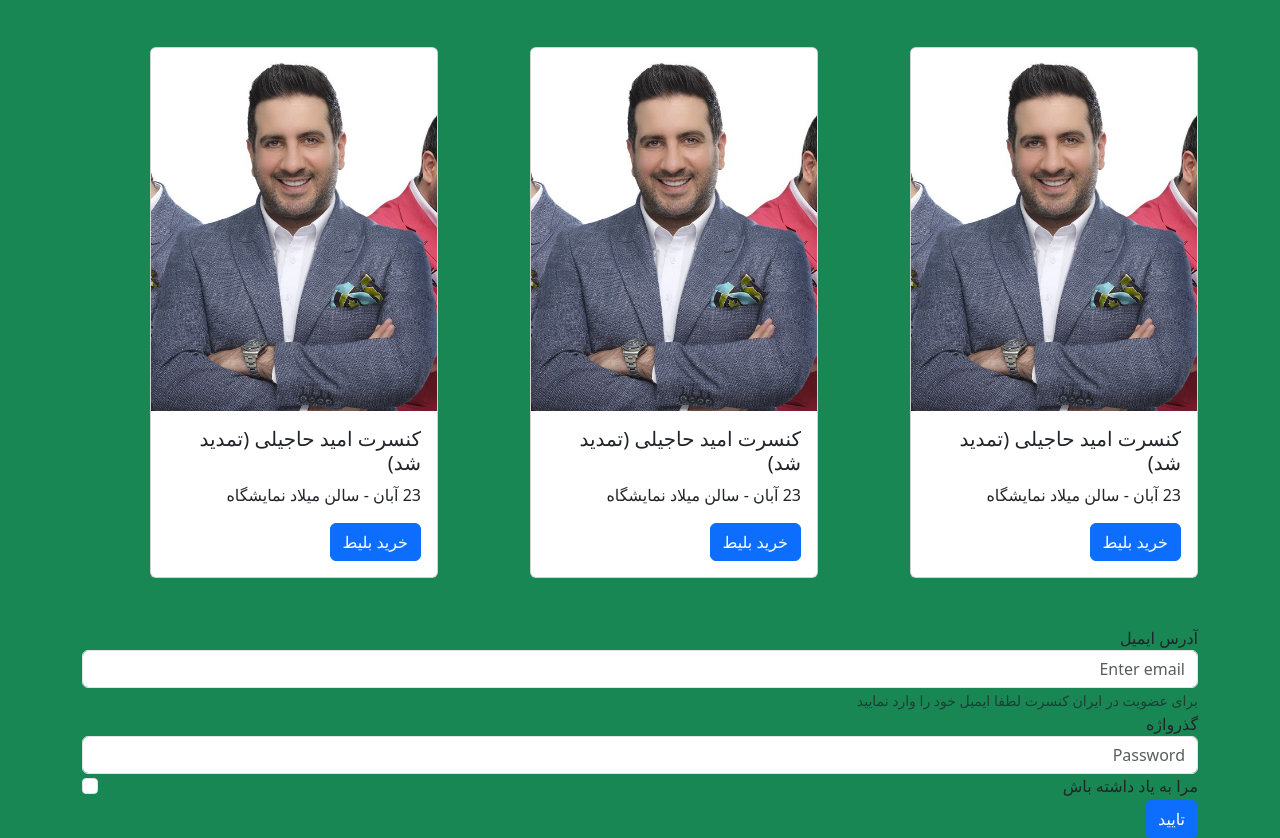
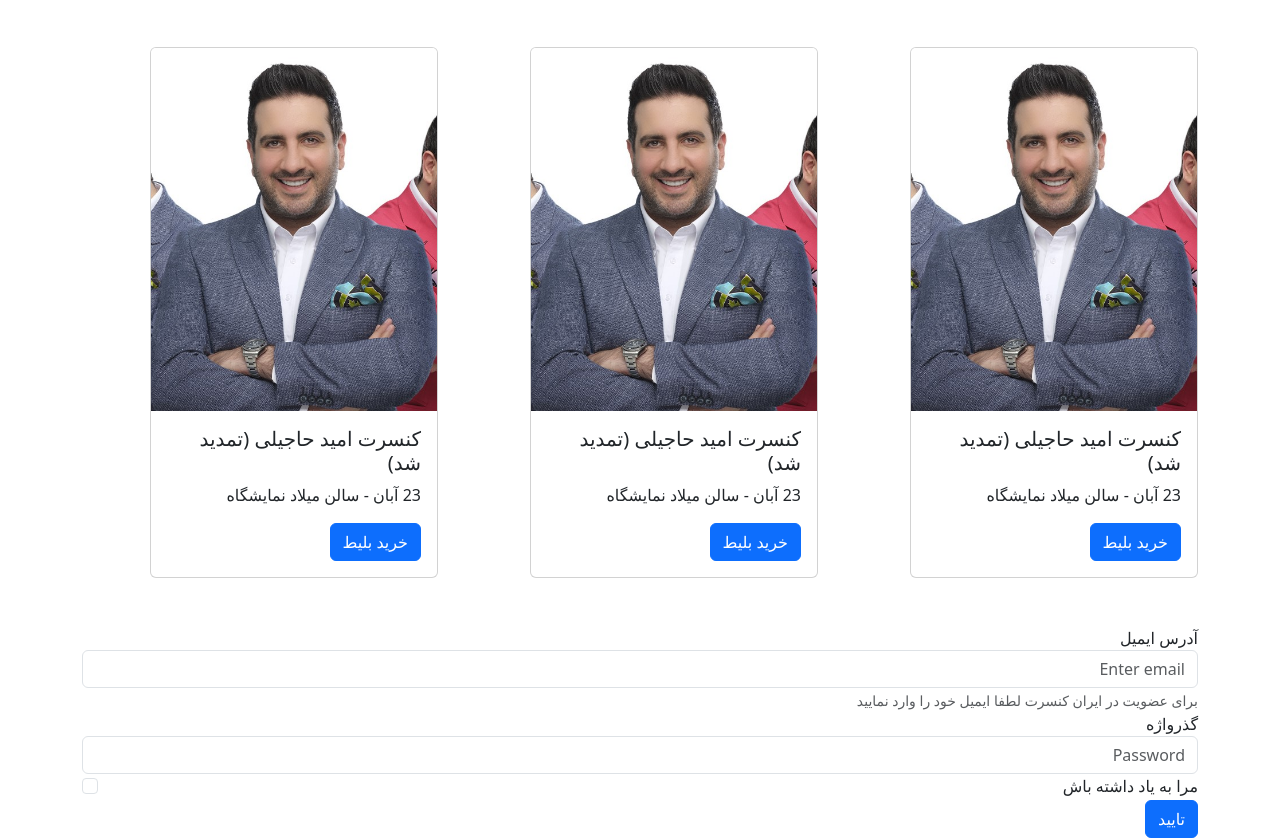
Before and after one commit to sima-ahmadi/poroje-sima, a plain HTML site: page index.html in a window 1280 px wide. Shown: the part 81-919 px from the top of the page. Drawn offline with nearby package versions, Linux system fonts and the light colour scheme; files whose address does not match are found by name.

Commit message:
Update index.html

```diff
--- a/index.html
+++ b/index.html
@@ -8,12 +8,13 @@
   <link rel="stylesheet" href="https://cdn.jsdelivr.net/npm/bootstrap@5.3.2/dist/css/bootstrap.min.css" rel="stylesheet" />"
 </head>
 
-<body style="direction: rtl;" class="bg-success">
+<body style="direction: rtl;" >
 
   <div class="container">
     <nav class="navbar navbar-expand-lg navbar-light bg-info">
       <a class="navbar-brand" href="#">دانلود آهنگ</a>
-      <button class="navbar-toggler" type="button" data-toggle="collapse" data-target="#navbarNav" aria-controls="navbarNav" aria-expanded="false" aria-label="Toggle navigation">
+      <button class="navbar-toggler" type="button" data-toggle="collapse" data-target="#navbarNav" aria-controls="navbarNav" aria-expanded="false"
+      aria-label="Toggle navigation">
         <span class="navbar-toggler-icon"></span>
       </button>
       <div class="collapse navbar-collapse" id="navbarNav">
```
